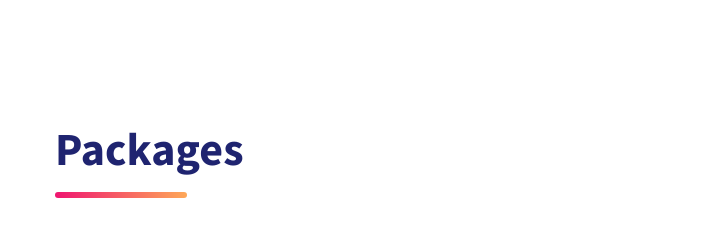
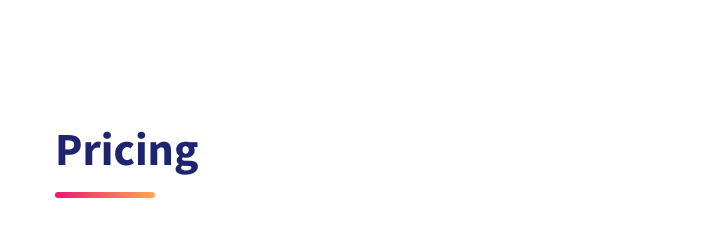
Before and after one commit to nitin61198/remotedesktopsoftware2, a plain HTML site: page index.html in a window 1280 px wide. Shown: the part 1500-1735 px from the top of the page, 0-727 px from the left. Drawn offline with nearby package versions, Linux system fonts and the light colour scheme.

Commit message:
Update index.html

```diff
--- a/index.html
+++ b/index.html
@@ -333,7 +333,7 @@
 
           <div class="about-content">
 
-            <h2 class="h2 section-title underline">Packages</h2>
+            <h2 class="h2 section-title underline">Pricing</h2>
 
             <h3 style="font-size: 30px;">
               Remote Desktop Software Starting with ₹3899
```
